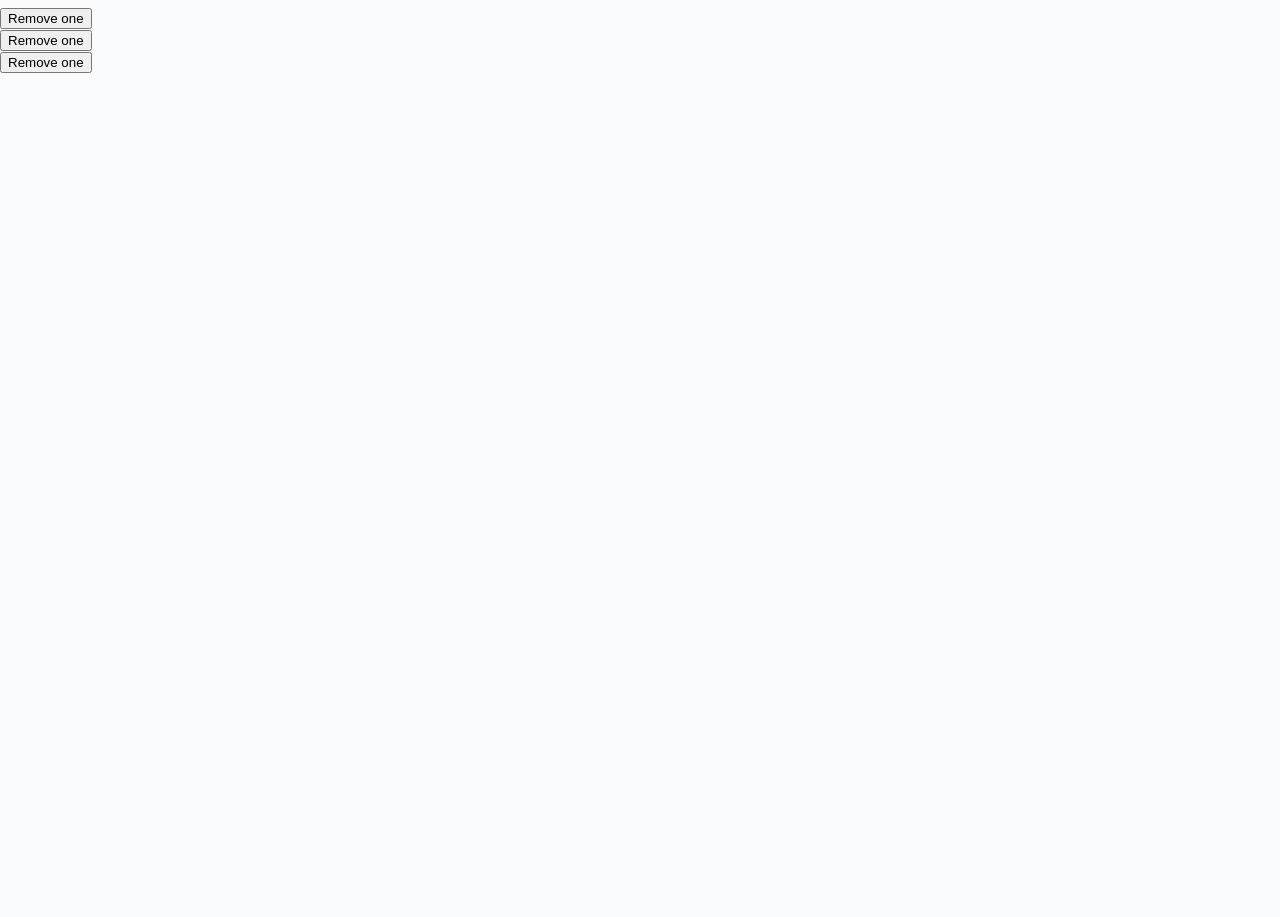
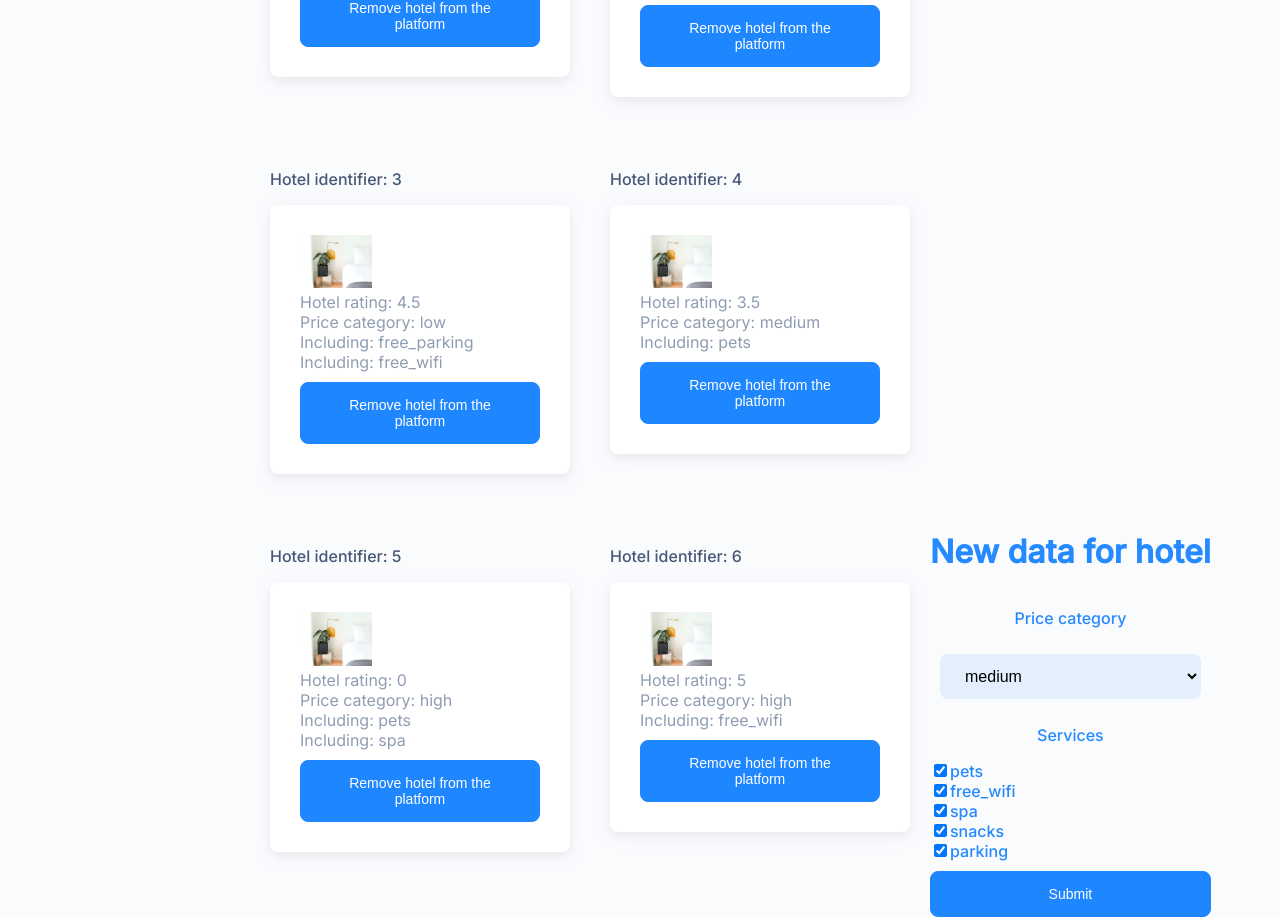
Before and after one commit to AlenaNik/event-prototype, a Vue app: page /admin-area in a window 1280 px wide. Shown: the part 339-1256 px from the top of the page. Before the commit the page ends 800 px from the top, so only its background shows below. Built offline with nearby package versions, Linux system fonts and the light colour scheme; data requests are answered from the project's data file; what vue-infinite-scroll, vue-scroll-reveal would draw is missing.

Commit message:
not ready yet, for add hotel

```diff
--- a/db.json
+++ b/db.json
@@ -1,5 +1,84 @@
 {
   "hotels": [
+    {
+      "id": 1,
+      "rating": 4.5,
+      "price_category": "high",
+      "amenities": [
+        "pets",
+        "free_wifi"
+      ],
+      "images": "http://via.placeholder.com/140x140",
+      "rooms": [
+        {
+          "id": "ce7a8fe1-aeb1-4505-8a36-15c2cd44d315",
+          "name": "Handmade Wooden Chicken",
+          "description": "Vitae sequi at blanditiis.",
+          "max_occupancy": 5,
+          "price_in_usd": "420.00"
+        },
+        {
+          "id": "15d6a1c3-d768-49ad-913d-ea65d850b9e5",
+          "name": "Gorgeous Frozen Chicken",
+          "description": "Veniam quaerat molestiae nam.",
+          "max_occupancy": 1,
+          "price_in_usd": "274.00"
+        },
+        {
+          "id": "a6d1d7e0-1573-4f2b-b2c4-75343581bd72",
+          "name": "Refined Frozen Hat",
+          "description": "Molestiae accusantium explicabo voluptate est cum dolor.",
+          "max_occupancy": 2,
+          "price_in_usd": "37.00"
+        }
+      ]
+    },
+    {
+      "id": 2,
+      "rating": 4,
+      "price_category": "medium",
+      "amenities": [
+        "restaurant",
+        "gym",
+        "pool"
+      ],
+      "images": "http://via.placeholder.com/140x140",
+      "rooms": [
+        {
+          "id": "61a92425-b03c-4ba3-8952-f1661cbbdfd0",
+          "name": "Handmade Concrete Towels",
+          "description": "Est itaque eos autem beatae.",
+          "max_occupancy": 5,
+          "price_in_usd": "308.00"
+        }
+      ]
+    },
+    {
+      "id": 3,
+      "rating": 4.5,
+      "price_category": "low",
+      "amenities": [
+        "free_parking",
+        "free_wifi"
+      ],
+      "images": "http://via.placeholder.com/140x140",
+      "rooms": [
+        {
+          "id": "8d3540a4-9f23-4733-b920-926120ca2df4",
+          "name": "Gorgeous Granite Bacon",
+          "description": "Vitae neque repellat.",
+          "max_occupancy": 5,
+          "price_in_usd": "573.00"
+        },
+        {
+          "id": "72b297e1-4be0-4da4-9986-ece7aee12677",
+          "name": "Handcrafted Steel Mouse",
+          "description": "Magnam aspernatur fuga perferendis minima similique impedit.",
+          "max_occupancy": 4,
+          "price_in_usd": "919.00"
+        }
+      ]
+    },
     {
       "id": 4,
       "rating": 3.5,
--- a/src/components/Card.component.vue
+++ b/src/components/Card.component.vue
@@ -7,8 +7,13 @@
                     <p class="sub-title"
                        v-for="(amenity, idx) in hotel.amenities" :key="idx"
                     >{{ amenity }}</p>
-                    <p v-if="hotel.rooms.length > 1" class="sub-title"> Rooms available: {{ Number(hotel.rooms.length) }} </p>
-                    <p v-else class="sub-title-important"> {{ Number(hotel.rooms.length) }} room left. Hurry up! </p>
+                    <div v-if="hotel.rooms">
+                        <p v-if="hotel.rooms.length > 1" class="sub-title"> Rooms available: {{ Number(hotel.rooms.length) }} </p>
+                        <p v-else class="sub-title-important"> {{ Number(hotel.rooms.length) }} room left. Hurry up! </p>
+                    </div>
+                    <div v-else>
+                        <p>No rooms data provided for this hotel yet </p>
+                    </div>
                 </div>
                 <img src="../assets/img/photo-1543520345-55eb2dc9a1ba.jpeg" alt="">
                 <router-link :to="{ name: 'Details', params: {id: hotel.id}}"> <button class="btn-primary"> Book now </button></router-link>
--- a/src/store/index.js
+++ b/src/store/index.js
@@ -58,7 +58,7 @@ export default new Vuex.Store({
    addNewHotel({ commit }, item) {
         axios.post(`${baseUrl}/hotels`, {item})
             .then(res => {
-                commit('SET_NEWHOTELS', Object.assign(item, {id: res.data.id}))
+                commit('ADD_HOTEL', Object.assign(item, {id: res.data.id}))
             }).catch(e => {
                 console.error(e)
         })
--- a/src/views/Admin.view.vue
+++ b/src/views/Admin.view.vue
@@ -1,15 +1,70 @@
 <template>
-    <div>
-        <p>{{ hotels }}</p>
-        <div v-for="(hotel, idx) in hotels" :key="idx">
-            <button @click="removeHotel(hotel.id)">Remove one</button>
+    <div class="layout">
+        <div class="container"
+             v-for="(hotel, idx) in hotels" :key="idx">
+            <p>Hotel identifier: {{ hotel.id }}</p>
+            <ul class="mini-card">
+           <span class="card-text">
+             <img class="main-illustration" src="../assets/img/photo-1543520345-55eb2dc9a1ba.jpeg" alt="" />
+             <li>Hotel rating: {{ hotel.rating }}</li>
+             <li>Price category: {{ hotel.price_category }}</li>
+             <li v-for="(amenity, idx) in hotel.amenities" :key="idx">Including: {{ amenity }} </li>
+             <button
+                     @click="removeHotel(hotel.id)"
+                     class="btn-primary"> Remove hotel from the platform </button>
+           </span>
+            </ul>
         </div>
+                <form @submit.prevent="submitData">
+                <h1>New data for hotel </h1>
+                <p> Price category </p>
+                <select v-model="category_choices[0]">
+                    <option disabled value="">Please select one</option>
+                    <option v-for="(category, idx) in category_choices"
+                            :value="category"
+                            :key="idx"
+                    >
+                        {{ category }}
+                    </option>
+                </select>
+                    <p> Services </p>
+                    <span class="checkbox-group" v-for="(amenity, idx) in amenities_choices" :key="idx">
+                         <input type="checkbox"
+                                v-model="amenities_choices" :value="amenity"
+                         >
+
+                    <label  id="amenity"
+                    >{{ amenity }}</label>
+                    </span>
+                    <button @click.prevent="submitData" class="btn-primary">Submit</button>
+                </form>
+                {{ error }}
     </div>
 </template>
 
 <script>
+    // TODO: vuelidate validation for input fields
+
     import { mapState } from 'vuex'
     export default {
+        data() {
+            return {
+                error: '',
+                dataId: Math.random(),
+                category_choices: [
+                    'medium',
+                    'low',
+                    'high'
+                ],
+                amenities_choices: [
+                    'pets',
+                    'free_wifi',
+                    'spa',
+                    'snacks',
+                    'parking'
+                ]
+            }
+        },
         mounted() {
             this.$store.dispatch("getAllHotels")
         },
@@ -23,11 +78,122 @@
                 this.$store.dispatch("removeHotel", id).catch(err => {
                     console.error(err)
                 })
+            },
+            submitData () {
+                const obj = {
+                    id: this.dataId,
+                    price_category: this.category_choices,
+                    amenities: this.amenities_choices
+                }
+                if (this.dataId !== null && this.dataId >= 0) {
+                    this.$store.dispatch("addNewHotel", obj).catch(err => {
+                        console.error(err)
+                    })
+                } else {
+                    this.error = 'Please provide data to submit'
+                }
             }
         }
     }
 </script>
 
-<style scoped>
-
+<style scoped lang="scss">
+    @import "../assets/scss/variables";
+    @import "../assets/scss/buttons";
+    .layout {
+        display: flex;
+        flex-wrap: wrap;
+        flex-direction: row;
+        min-height: 100%;
+        padding: 0 50px;
+        vertical-align: baseline;
+        .sub-title {
+            text-align: center;
+            width: 50px;
+            padding: $padding-xs $padding-m;
+            font-size: $paragraph-font;
+            background-color: $text-accent-background;
+            margin-right: $margin-m;
+            color: $text-accent;
+            border-radius: $border-radius;
+        }
+        .sub-title-alert {
+            text-align: center;
+            width: 80px;
+            padding: $padding-xs $padding-m;
+            font-size: $paragraph-font;
+            background-color: $text-attention-background;
+            margin-right: $margin-m;
+            border: $border;
+            color: $text-attention-accent;
+            border-radius: $border-radius;
+        }
+        .container {
+            margin: 20px;
+            vertical-align: baseline;
+            .mini-card {
+                background-color: $base-white;
+                border-radius: $border-radius;
+                border-style: none;
+                box-shadow: $box-shadow;
+                display: flex;
+                justify-content: space-between;
+                font-size: 16px;
+                margin: 0 0 16px;
+                padding: $padding-m;
+                vertical-align: baseline;
+                max-width: 300px;
+                .card-text {
+                    padding: $padding-m * 2;
+                }
+                li {
+                    list-style: none;
+                    font-size: $base-font;
+                    color: $text-light;
+                    font-weight: $light;
+                }
+                img {
+                    max-width: 30%;
+                    object-fit: cover;
+                }
+            }
+        }
+        @include desktop {
+            margin: 0 0 0 200px;
+        }
+        button {
+            margin-top: $margin-m;
+        }
+        form {
+            font-size: $base-font;
+            font-weight: $normal;
+            color: $text-accent;
+            text-align: center;
+            display: flex;
+            flex-direction: column;
+            input[type=text] {
+                min-width: 30%;
+                padding: 12px $padding-m * 2;
+                margin: 10px;
+                border-radius: $border-radius;
+                border: $border;
+                background-color: $text-accent-background;
+                font-size: $base-font;
+                font-weight: $light;
+            }
+            select {
+                min-width: 20%;
+                padding: 12px $padding-m * 2;
+                margin: 10px;
+                border-radius: $border-radius;
+                border: $border;
+                background-color: $text-accent-background;
+                font-size: $base-font;
+                font-weight: $light;
+            }
+            .checkbox-group {
+                text-align: left;
+            }
+        }
+    }
 </style>
```
